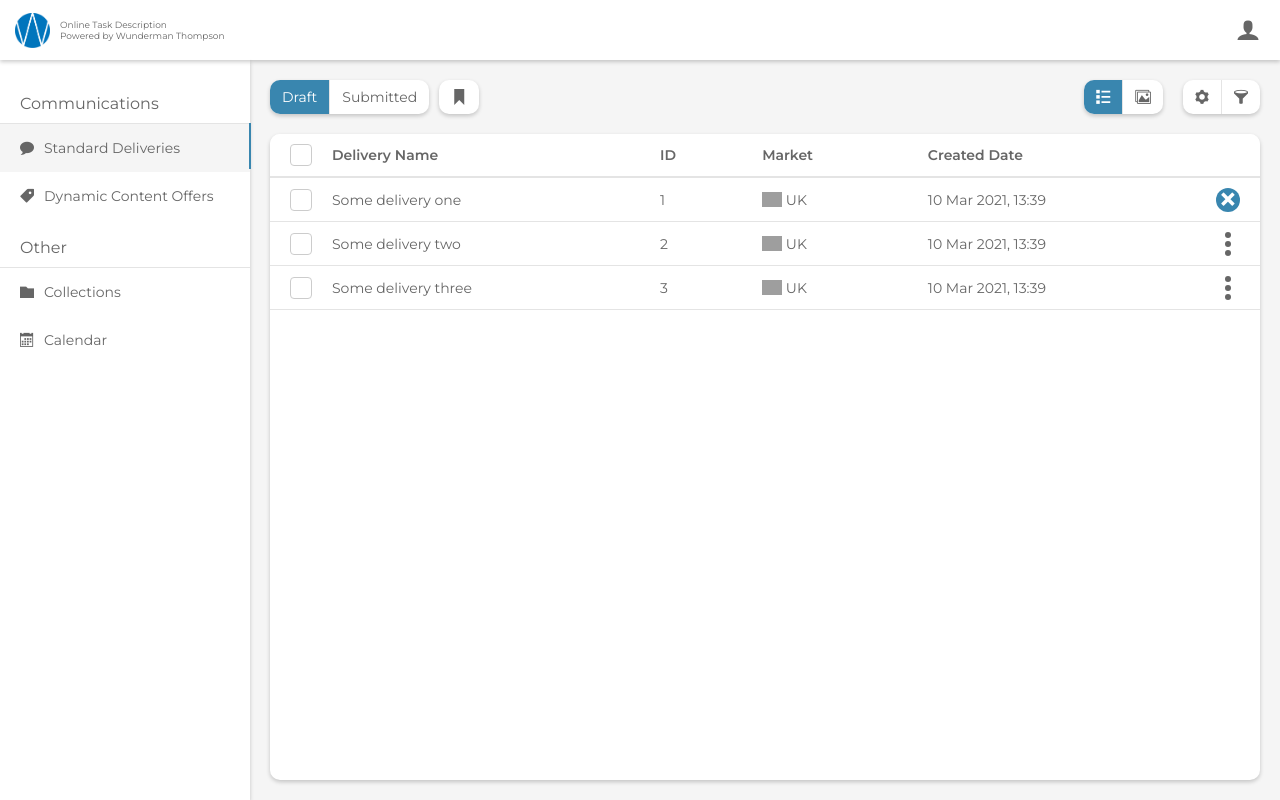
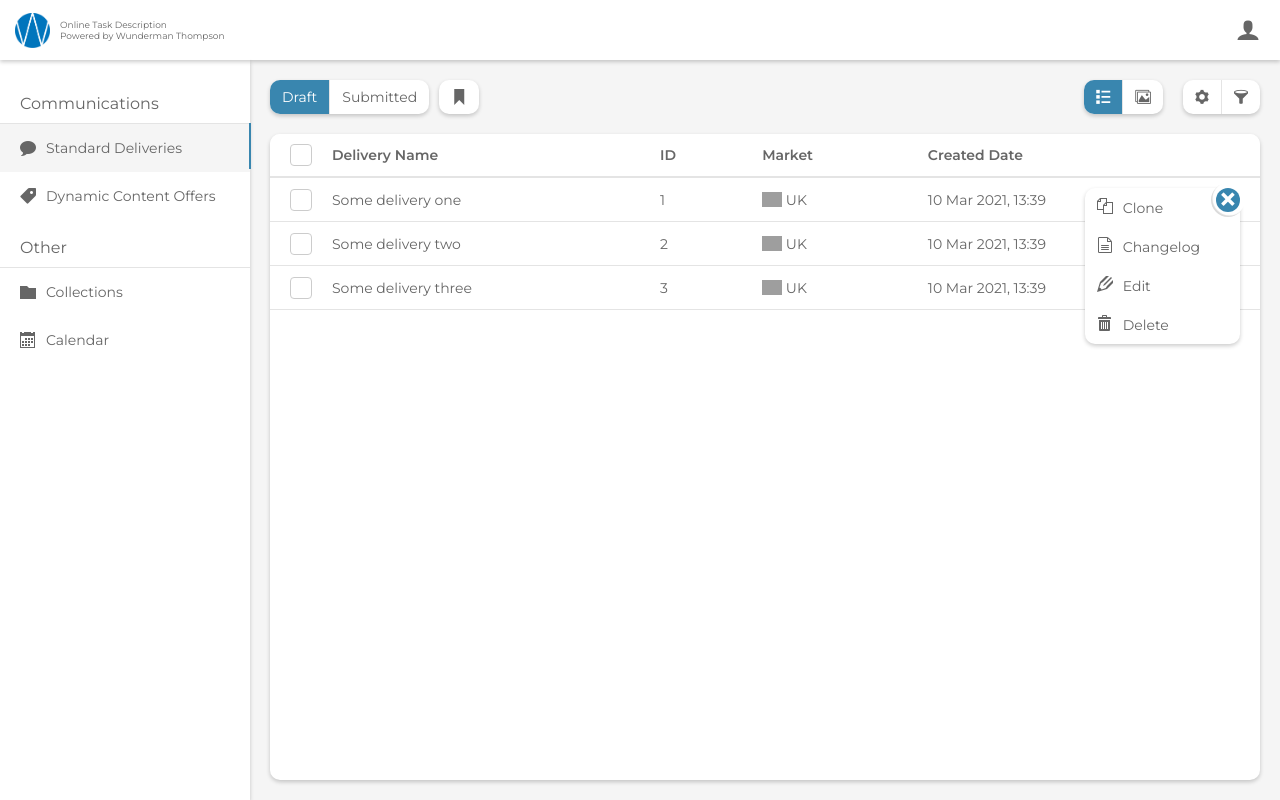
Before and after one commit to MadsBrink/vuejin, a Vue app: page / in a window 1280 px wide. Both pictures are taken after a click on the button 1228 px from the left and 199 px from the top of the page. Built offline with nearby package versions, Linux system fonts and the light colour scheme; grey boxes are pictures that could not be loaded.

Commit message:
Working on action button

```diff
--- a/src/App.vue
+++ b/src/App.vue
@@ -63,7 +63,7 @@ export default {
             margin-left: auto;
             font-size: 24px;
         }
-        box-shadow: 0 2px 4px 0 rgba(0,0,0,0.2);
+        box-shadow: $box-shadow;
     }
 
     .main-container {
--- a/src/components/base/BaseButtonActions.vue
+++ b/src/components/base/BaseButtonActions.vue
@@ -1,20 +1,56 @@
 <template>
-    <div class="base-button-actions">
-        <button :class="{ active }"
+    <div class="base-button-actions" ref="buttonActions">
+        <button class="base-button-actions-button"
+            :class="{ active }"
             @click="active = !active">
             <div></div>
             <span class="icon-cross"></span>
         </button>
+        <div class="base-button-actions-menu" v-if="active">
+            <ul>
+                <li v-for="(action, i) in actions" :key="i"
+                    @click="clickedAction(action.key)">
+                    <span v-if="action.icon" :class="action.icon"></span>
+                    {{ action.label }}
+                </li>
+            </ul>
+        </div>
     </div>
 </template>
 
 <script>
 export default {
     name: 'BaseButtonActions',
+    props: {
+        actions: {
+            type: Array,
+            requried: true,
+        },
+    },
     data() {
         return {
             active: false,
         };
+    },
+    methods: {
+        clickedAction(key) {
+            console.log('Handle action', key);
+        },
+        clickedDocument(e) {
+            if (this.active) {
+                const el = this.$refs.buttonActions;
+                const { target } = e;
+                if (el !== target && !el.contains(target)) {
+                    this.active = false;
+                }
+            }
+        },
+    },
+    mounted() {
+        document.addEventListener('mousedown', this.clickedDocument);
+    },
+    unmounted() {
+        document.removeEventListener('mousedown', this.clickedDocument);
     },
 };
 </script>
@@ -25,7 +61,44 @@ export default {
         border-radius: 50%;
         background-color: $grey-extra-dark;
     }
-    button {
+    .base-button-actions {
+        position: relative;
+        &-menu {
+            top: 0;
+            right: 0;
+            z-index: 2;
+            position: absolute;
+            border-radius: $border-radius-large;
+            background-color: $white;
+            box-shadow: $box-shadow;
+            &::before {
+                content: '';
+                top: -5px;
+                right: -5px;
+                z-index: 2;
+                width: 34px;
+                height: 34px;
+                display: block;
+                position: absolute;
+                border-radius: 50%;
+                background-color: $white;
+                box-shadow: 1.5px -1.5px 1px 0px rgba(0,0,0,0.15) inset;
+            }
+            li {
+                font-size: 14px;
+                padding: 10px 40px 10px 12px;
+                cursor: pointer;
+                white-space: nowrap;
+                &:hover {
+                    background-color: $grey-extra-light;
+                }
+                span {
+                    font-size: 16px;
+                    padding-right: 6px;
+                }
+            }
+        }
+        &-button {
             display: flex;
             align-items: center;
             justify-content: center;
@@ -56,6 +129,7 @@ export default {
             &::before { top: 0; }
             &::after { bottom: 0; }
             &.active {
+                z-index: 3;
                 div {
                     transform: scale(4);
                     background-color: var(--primary);
@@ -73,4 +147,5 @@ export default {
                 }
             }
         }
+    }
 </style>
--- a/src/components/base/BaseMenuList.vue
+++ b/src/components/base/BaseMenuList.vue
@@ -68,6 +68,7 @@ export default {
             cursor: pointer;
             transition: background-color 0.2s;
             span {
+                font-size: 16px;
                 margin-right: 10px;
                 margin-top: -1px;
             }
--- a/src/components/layout/LayoutOne.vue
+++ b/src/components/layout/LayoutOne.vue
@@ -40,7 +40,7 @@ export default {
             position: relative;
             background-color: $white;
             padding: 20px 0;
-            box-shadow: 0 2px 4px 0 rgba(0,0,0,0.2);
+            box-shadow: $box-shadow;
             &::before {
                 content: "";
                 position: absolute;
--- a/src/scss/_variables.scss
+++ b/src/scss/_variables.scss
@@ -27,3 +27,5 @@ $bezier-bounce-two: cubic-bezier(.32,2.04,.85,.54);
 // Styling
 $border-radius-large: 10px;
 $border-radius-small: 4px;
+
+$box-shadow: 0 2px 4px 0 rgba(0,0,0,0.2);
--- a/src/scss/layout.scss
+++ b/src/scss/layout.scss
@@ -2,5 +2,5 @@
     overflow: hidden;
     background-color: $white;
     border-radius: $border-radius-large;
-    box-shadow: 0 2px 4px 0 rgba(0,0,0,0.2);
+    box-shadow: $box-shadow;
 }
--- a/src/views/Home.vue
+++ b/src/views/Home.vue
@@ -32,7 +32,7 @@
                             <template #actions="{row}">
                                 <base-button-actions
                                     v-if="row.actions"
-                                    :row="row" />
+                                    :actions="row.actions" />
                             </template>
                         </base-table>
                     </div>
@@ -112,21 +112,36 @@ export default {
                     id: { label: '1' },
                     market: { label: 'UK', icon: 'https://test.taskdescription.com/media/1123/flag_wunderman.svg' },
                     createdDate: { label: '2021-03-10T13:39:51.353' },
-                    actions: { name: 'Clone' },
+                    actions: [
+                        { key: 'clone', label: 'Clone', icon: 'icon-copy' },
+                        { key: 'changelog', label: 'Changelog', icon: 'icon-file-text2' },
+                        { key: 'edit', label: 'Edit', icon: 'icon-pencil2' },
+                        { key: 'delete', label: 'Delete', icon: 'icon-bin' },
+                    ],
                 },
                 {
                     name: { label: 'Some delivery two' },
                     id: { label: '2' },
                     market: { label: 'UK', icon: 'https://test.taskdescription.com/media/1123/flag_wunderman.svg' },
                     createdDate: { label: '2021-03-10T13:39:51.353' },
-                    actions: { name: 'Clone' },
+                    actions: [
+                        { key: 'clone', label: 'Clone', icon: 'icon-copy' },
+                        { key: 'changelog', label: 'Changelog', icon: 'icon-file-text2' },
+                        { key: 'edit', label: 'Edit', icon: 'icon-pencil2' },
+                        { key: 'delete', label: 'Delete', icon: 'icon-bin' },
+                    ],
                 },
                 {
                     name: { label: 'Some delivery three' },
                     id: { label: '3' },
                     market: { label: 'UK', icon: 'https://test.taskdescription.com/media/1123/flag_wunderman.svg' },
                     createdDate: { label: '2021-03-10T13:39:51.353' },
-                    actions: { name: 'Clone' },
+                    actions: [
+                        { key: 'clone', label: 'Clone', icon: 'icon-copy' },
+                        { key: 'changelog', label: 'Changelog', icon: 'icon-file-text2' },
+                        { key: 'edit', label: 'Edit', icon: 'icon-pencil2' },
+                        { key: 'delete', label: 'Delete', icon: 'icon-bin' },
+                    ],
                 },
             ],
         };
--- a/src/views/Login.vue
+++ b/src/views/Login.vue
@@ -87,7 +87,7 @@ export default {
         margin: 0 20px;
         border-radius: $border-radius-large;
         background-color: $white;
-        box-shadow: 0 4px 8px 0 rgba(0,0,0,0.2);
+        box-shadow: $box-shadow;
         overflow: hidden;
         &-left {
             width: 55%;
```
Lines whose indentation alone changed are shown as unchanged.
